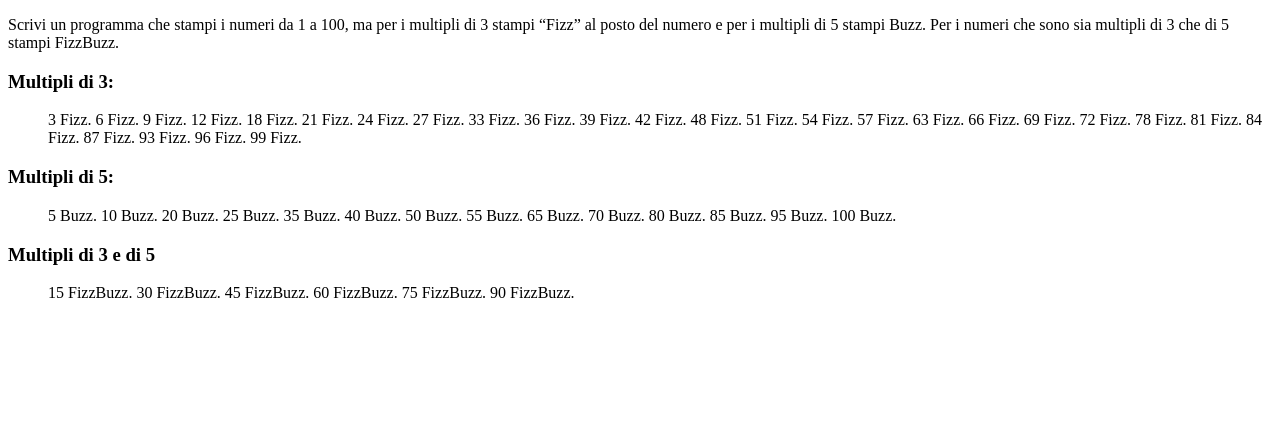
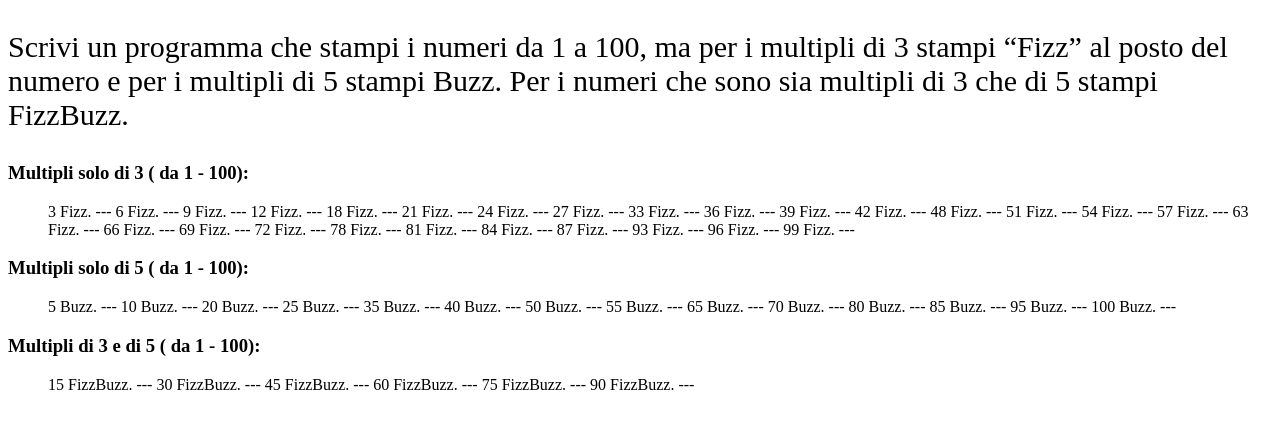
Before and after one commit to denniolimpio/js-fizzbuzz, a plain HTML site: page index.html in a window 1280 px wide. Drawn offline with Linux system fonts and the light colour scheme.

Commit message:
ho aggiunto la versione con While

```diff
--- a/css/style.css
+++ b/css/style.css
@@ -1,3 +1,7 @@
 ul li {
   display: inline-block;
 }
+
+p {
+  font-size: 30px;
+}
--- a/index.html
+++ b/index.html
@@ -16,17 +16,17 @@
 </p>
 
 
-<h3> Multipli di 3:  </h3>
+<h3> Multipli solo di 3 ( da 1 - 100):  </h3>
 <ul id="outputMult3">
 
 </ul>
 
-<h3> Multipli di 5: </h3>
+<h3> Multipli solo di 5 ( da 1 - 100): </h3>
 <ul id="outputMult5">
 
 </ul>
 
-<h3> Multipli di 3 e di 5</h3>
+<h3> Multipli di 3 e di 5 ( da 1 - 100): </h3>
 <ul id="outputMult">
 
 </ul>
--- a/js/script.js
+++ b/js/script.js
@@ -4,58 +4,99 @@
 // Per i numeri che sono sia multipli di 3 che di 5 stampi FizzBuzz.
 
 
+
+// versione FOR
+// //variabili html
+// var outputTre = document.getElementById('outputMult3');
+// var outputCinque = document.getElementById('outputMult5');
+// var outputMult = document.getElementById('outputMult')
+//
+// // Stampo i numeri da 1 a 100
+//
+// for ( var i = 1 ; i <= 100; i++) {
+  // var numeri = i;
+  //
+  // // CONDIZIONE:
+  // // Se il numero diviso 3 da resto 0,  &
+  // // Se il numero diviso 5 da resto diverso da zero
+  // // Scrivo Fizz.
+  //
+  // if  ((numeri % 3 === 0 ) && !( numeri % 5 == 0 )) {
+  //   outputTre.innerHTML += numeri + " <li> " + " Fizz. " + " </li> " + " ---  ";
+  //
+  //   console.log( " Fizz. ");
+  // }
+  //
+  // // CONDIZIONE:
+  // // Se il numero diviso 5 da resto 0,  &
+  // // Se il numero diviso 3 da resto diverso da zero
+  // // Scrivo Buzz.
+  //
+  //
+  // else if  (( numeri % 5 == 0 ) && !(numeri % 3 === 0 ) ) {
+  //   console.log( ' Buzz.');
+  //   outputCinque.innerHTML += numeri + " <li> " + " Buzz. " + " </li> " + " --- ";
+  //
+  // }
+  //
+  // // CONDIZIONE:
+  // // Se il numero diviso 3 da resto 0,  &
+  // // Se il numero diviso 5 da resto  zero
+  // // Scrivo FizzBuzz.
+  //
+  // else if  ((numeri % 3 == 0) && (numeri % 5 == 0)) {
+  //   outputMult.innerHTML += numeri + " <li> " + " FizzBuzz. " + " </li> " + " --- ";
+  //   console.log(' FizzBuzz');
+  //
+  //
+  // }
+  //
+  // // CONDIZIONE:
+  // // Se entrambi i valori non rispondono alle condizioni precedenti, allora stampa il numero
+  //
+  // else {
+  //   console.log(numeri);
+  // }
+//
+// }
+
+// Versione While
+
 //variabili html
 var outputTre = document.getElementById('outputMult3');
 var outputCinque = document.getElementById('outputMult5');
 var outputMult = document.getElementById('outputMult')
 
-// Stampo i numeri da 1 a 100
+// stampo i numeri da 1 a 100
 
-for ( var i = 1 ; i <= 100; i++) {
+var i = 1;
+while ( i <= 100) {
+
   var numeri = i;
 
-  // CONDIZIONE:
-  // Se il numero diviso 3 da resto 0,  &
-  // Se il numero diviso 5 da resto diverso da zero
-  // Scrivo Fizz.
-
   if  ((numeri % 3 === 0 ) && !( numeri % 5 == 0 )) {
-    outputTre.innerHTML += numeri + " <li> " + " Fizz. " + " </li> " + "  ";
+    outputTre.innerHTML += numeri + " <li> " + " Fizz. " + " </li> " + " ---  ";
 
     console.log( " Fizz. ");
   }
 
-  // CONDIZIONE:
-  // Se il numero diviso 5 da resto 0,  &
-  // Se il numero diviso 3 da resto diverso da zero
-  // Scrivo Buzz.
-
 
   else if  (( numeri % 5 == 0 ) && !(numeri % 3 === 0 ) ) {
     console.log( ' Buzz.');
-    outputCinque.innerHTML += numeri + " <li> " + " Buzz. " + " </li> " + "  ";
+    outputCinque.innerHTML += numeri + " <li> " + " Buzz. " + " </li> " + " --- ";
 
   }
 
-  // CONDIZIONE:
-  // Se il numero diviso 3 da resto 0,  &
-  // Se il numero diviso 5 da resto  zero
-  // Scrivo FizzBuzz.
-
-  else if  ((numeri % 3 == 0) && (numeri % 5 == 0)) {
-
-
-    outputMult.innerHTML += numeri + " <li> " + " FizzBuzz. " + " </li> " + "  ";
+  else if  (numeri % 15 == 0) {
+    outputMult.innerHTML += numeri + " <li> " + " FizzBuzz. " + " </li> " + " --- ";
     console.log(' FizzBuzz');
 
 
   }
 
-  // CONDIZIONE:
-  // Se entrambi i valori non rispondono alle condizioni precedenti, allora stampa il numero
-
   else {
     console.log(numeri);
   }
-
+  //interrompo il ciclo
+  i++;
 }
```
